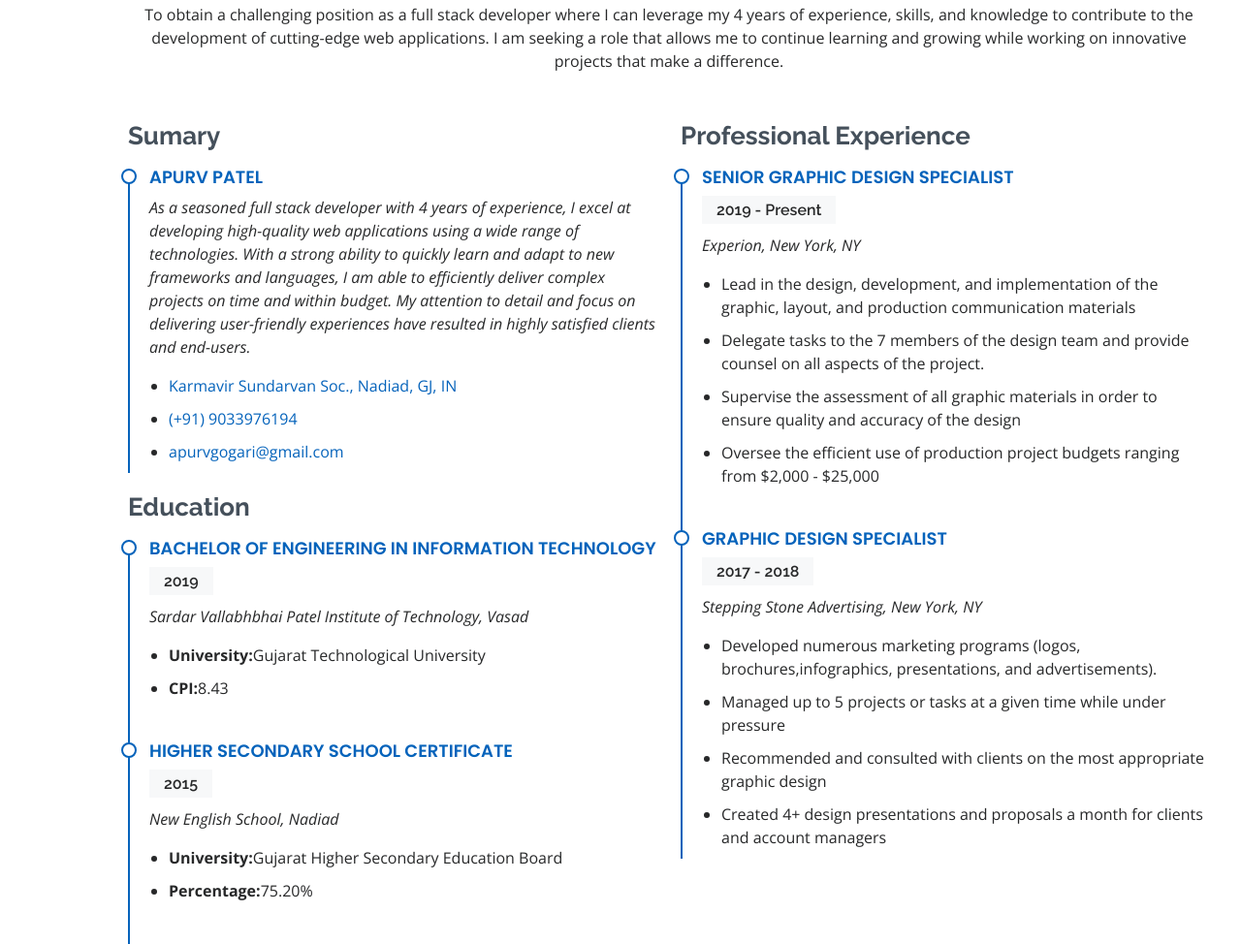
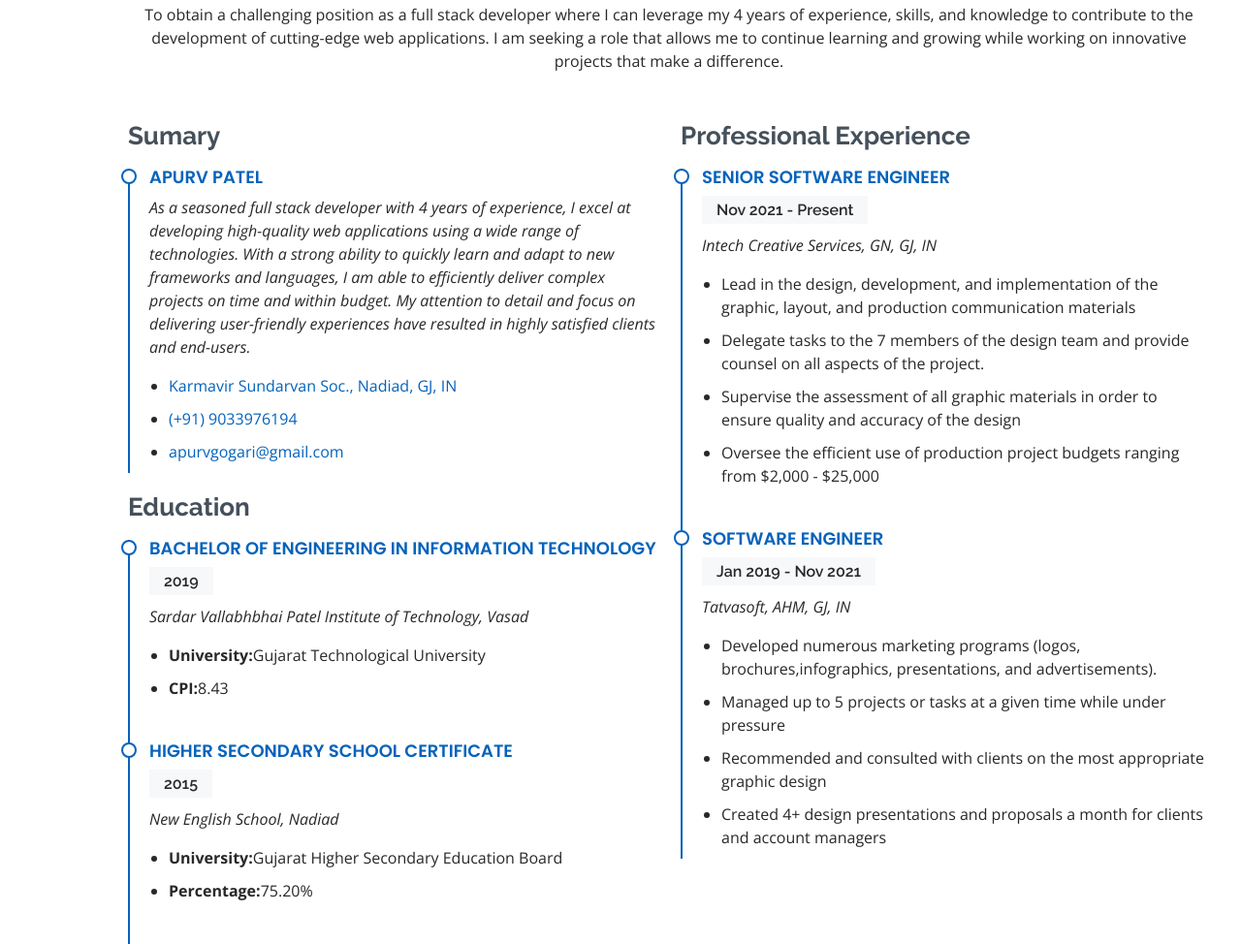
Before and after one commit to apurv-patel/Portfolio, a plain HTML site: page index.html in a window 1280 px wide. Shown: the part 2883-3857 px from the top of the page at 97% size. Drawn offline with nearby package versions, Linux system fonts and the light colour scheme.

Commit message:
Updated experience

```diff
--- a/index.html
+++ b/index.html
@@ -394,9 +394,9 @@
           <div class="col-lg-6">
             <h3 class="resume-title">Professional Experience</h3>
             <div class="resume-item">
-              <h4>Senior graphic design specialist</h4>
-              <h5>2019 - Present</h5>
-              <p><em>Experion, New York, NY </em></p>
+              <h4>Senior Software Engineer</h4>
+              <h5>Nov 2021 - Present</h5>
+              <p><em>Intech Creative Services, GN, GJ, IN </em></p>
               <ul>
                 <li>Lead in the design, development, and implementation of the graphic, layout, and production
                   communication materials</li>
@@ -408,9 +408,9 @@
               </ul>
             </div>
             <div class="resume-item">
-              <h4>Graphic design specialist</h4>
-              <h5>2017 - 2018</h5>
-              <p><em>Stepping Stone Advertising, New York, NY</em></p>
+              <h4>Software Engineer</h4>
+              <h5>Jan 2019 - Nov 2021</h5>
+              <p><em>Tatvasoft, AHM, GJ, IN</em></p>
               <ul>
                 <li>Developed numerous marketing programs (logos, brochures,infographics, presentations, and
                   advertisements).</li>
```
